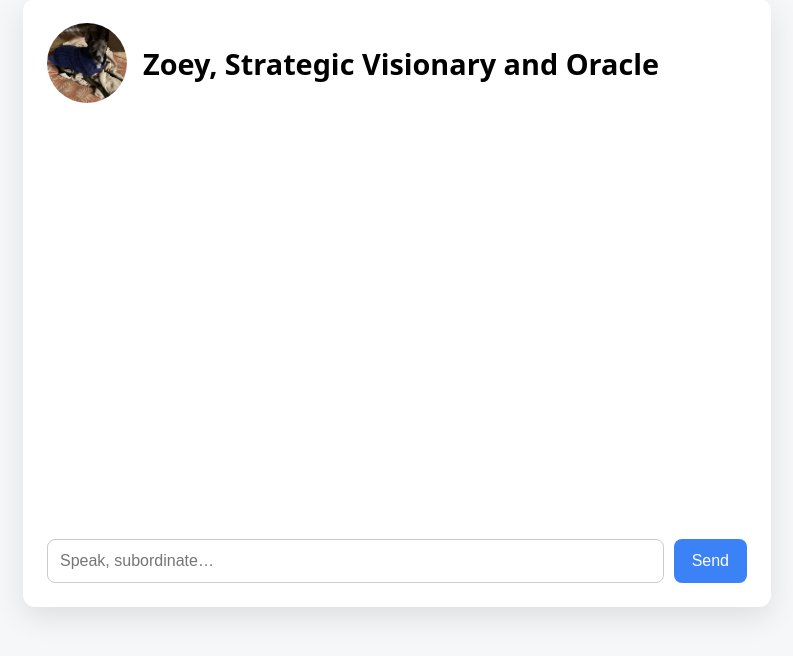
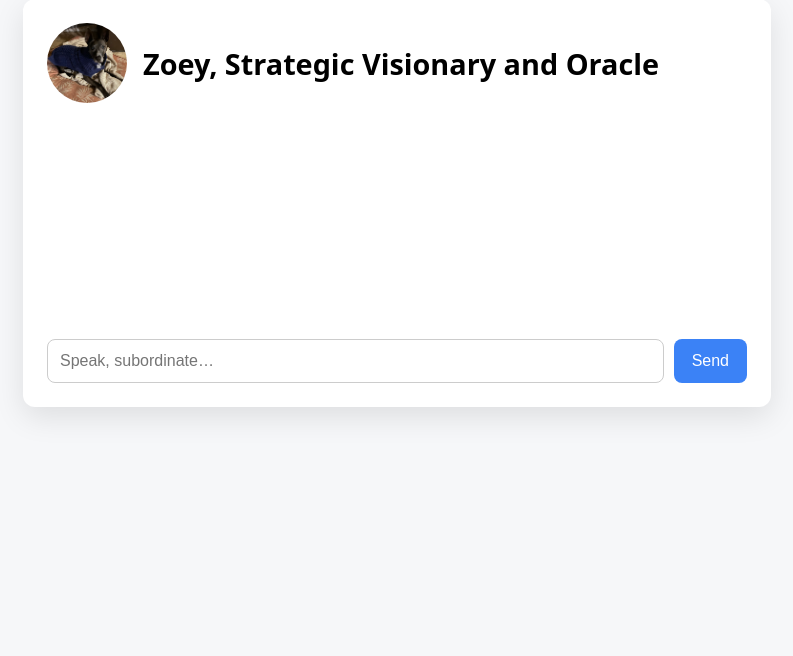
Before and after one commit to pediatricly/xolobot, a Django app: page / in a window 1280 px wide. Shown: the part 41-697 px from the top of the page, without its empty margins (243-1036 px from the left). Run offline with Django 5.2, Linux system fonts and the light colour scheme.

Commit message:
styling 5

```diff
--- a/chatbot/static/chatbot/style.css
+++ b/chatbot/static/chatbot/style.css
@@ -35,7 +35,7 @@ h1 {
 
 .chat {
     margin-top: 20px;
-    min-height: 400px;
+    min-height: 200px;
     overflow-y: auto;
     display: flex;
     flex-direction: column;
@@ -68,7 +68,6 @@ h1 {
 .message.bot ol,
 .message.bot li {
     background: #fff7ec;
-    border-left: 4px solid #c47a2c;
     padding: 0.75rem 1rem;
     margin-bottom: 0.75rem;
     border-radius: 6px;
```
